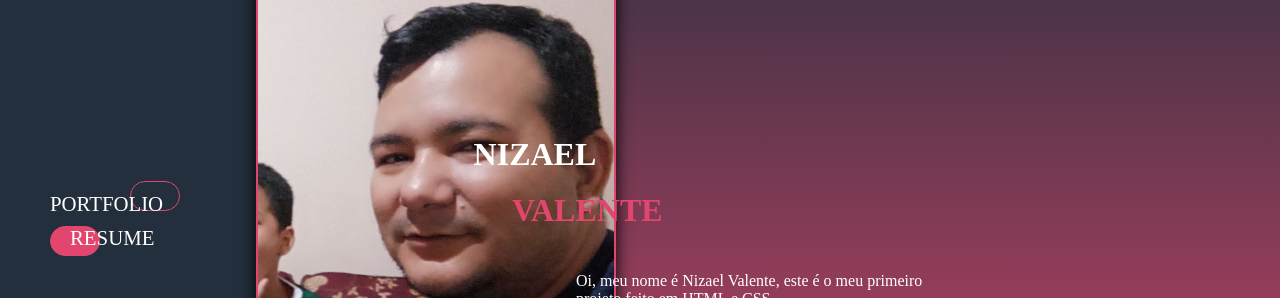
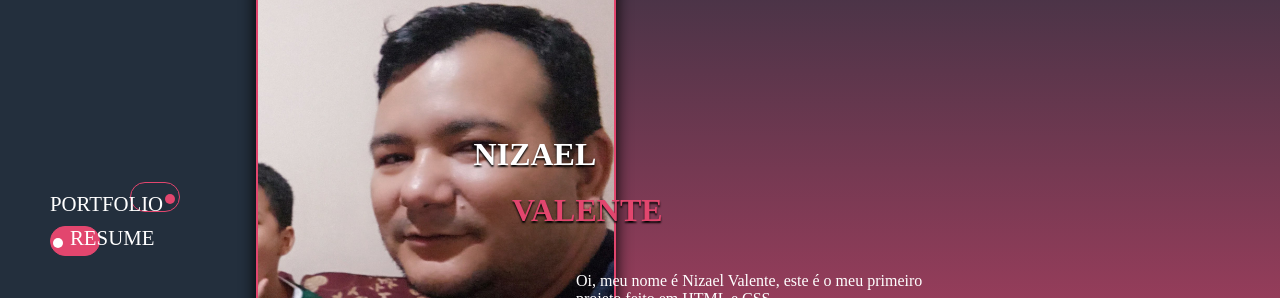
Before and after one commit to rafasysop/portifolio-novo, a plain HTML site: page index.html in a window 1280 px wide. Shown: the part 184-482 px from the top of the page. Drawn offline with Linux system fonts and the light colour scheme.

Commit message:
adicionei os 2 pontinhos decorativos no menu e coloequei sombra no meu nome

```diff
--- a/index.html
+++ b/index.html
@@ -10,7 +10,9 @@
 <body>
     <div class="container">
         <nav>
-            <span id="span-1"></span>
+            <span id="pontinho-1"></span>
+            <span id="pontinho-2"></span>
+            <span id="span-1"></span></span>
             <span id="span-2"></span>
             <ul>
                 <li class="item-men">PORTFOLIO</li>
@@ -21,7 +23,7 @@
             <img class="foto" src="./foto-perfil.jpg" alt="">
             <h1>NIZAEL</h1>
             <h2>VALENTE</h2>
-            <p>Oi, meu nome é Nizael Valente, este é o meu primeiro projeto feito em HTML e CSS.</p>
+            <p class="descricao">Oi, meu nome é Nizael Valente, este é o meu primeiro projeto feito em HTML e CSS.</p>
         </main>
     </div>
 </body>
--- a/style.css
+++ b/style.css
@@ -60,6 +60,7 @@ h1{
     position: fixed;
     top: 40vh;
     margin-left: 7vw;
+    text-shadow: 0 2px 2px black;
 }
 h2{
 
@@ -68,9 +69,10 @@ h2{
     margin-left: 10vw;
     font-size: 2rem;
     color: #e2466e;
+    text-shadow: 0 2px 2px black;
 }
 
-p{
+.descricao{
     color: white;
     position: fixed;
     top: 57vh;
@@ -84,7 +86,7 @@ p{
     position: fixed;
     width: 50px;
     height: 30px;
-    top: 45.6vh;
+    top: 45.7vh;
     border: #e2466e solid 1px;
     border-radius: 20px;
     margin-left: 130px;
@@ -103,3 +105,24 @@ p{
 
 
 }
+#pontinho-1{
+    position: fixed;
+    width: 10px;
+    height: 10px;
+    top: 47.2vh;
+    background-color: #e2466e;
+    border-radius: 50%;
+    margin-left: 165px;
+}
+
+#pontinho-2{
+    position: fixed;
+    width: 10px;
+    height: 10px;
+    top: 52.8vh;
+    border-radius: 50%;
+    background-color: white;
+    margin-left: 53px;
+    z-index: 1;
+
+}
```
